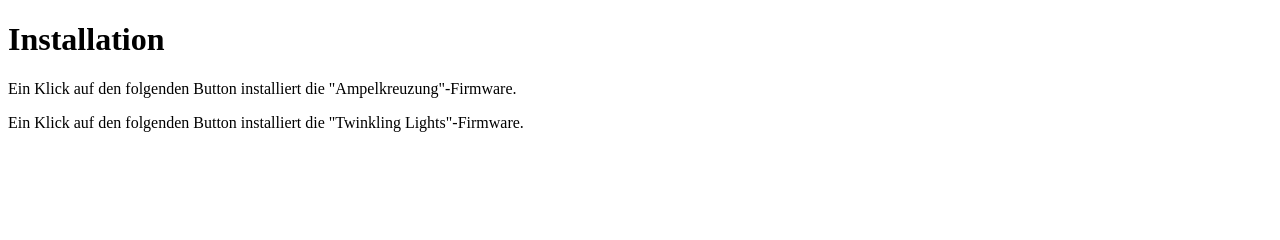
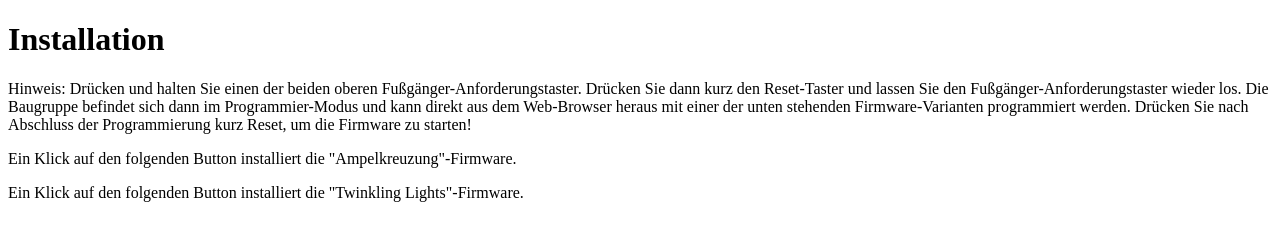
Before and after one commit to klaus-liebler/ampelkreuzung, a plain HTML site: page index.html in a window 1280 px wide. Drawn offline with Linux system fonts and the light colour scheme.

Commit message:
Update index.html

```diff
--- a/index.html
+++ b/index.html
@@ -10,6 +10,11 @@
 
 <body>
   <h1>Installation</h1>
+  <p>Hinweis: Drücken und halten Sie einen der beiden oberen Fußgänger-Anforderungstaster. Drücken Sie dann kurz den Reset-Taster und lassen Sie den Fußgänger-Anforderungstaster wieder los.
+    Die Baugruppe befindet sich dann im Programmier-Modus und kann direkt aus dem Web-Browser heraus mit einer der unten stehenden Firmware-Varianten programmiert werden.
+    Drücken Sie nach Abschluss der Programmierung kurz Reset, um die Firmware zu starten!
+  </p>
+
   <p>Ein Klick auf den folgenden Button installiert die "Ampelkreuzung"-Firmware.</p>
   <esp-web-install-button manifest="binaries/crossroads/manifest.json"></esp-web-install-button>
 
```
